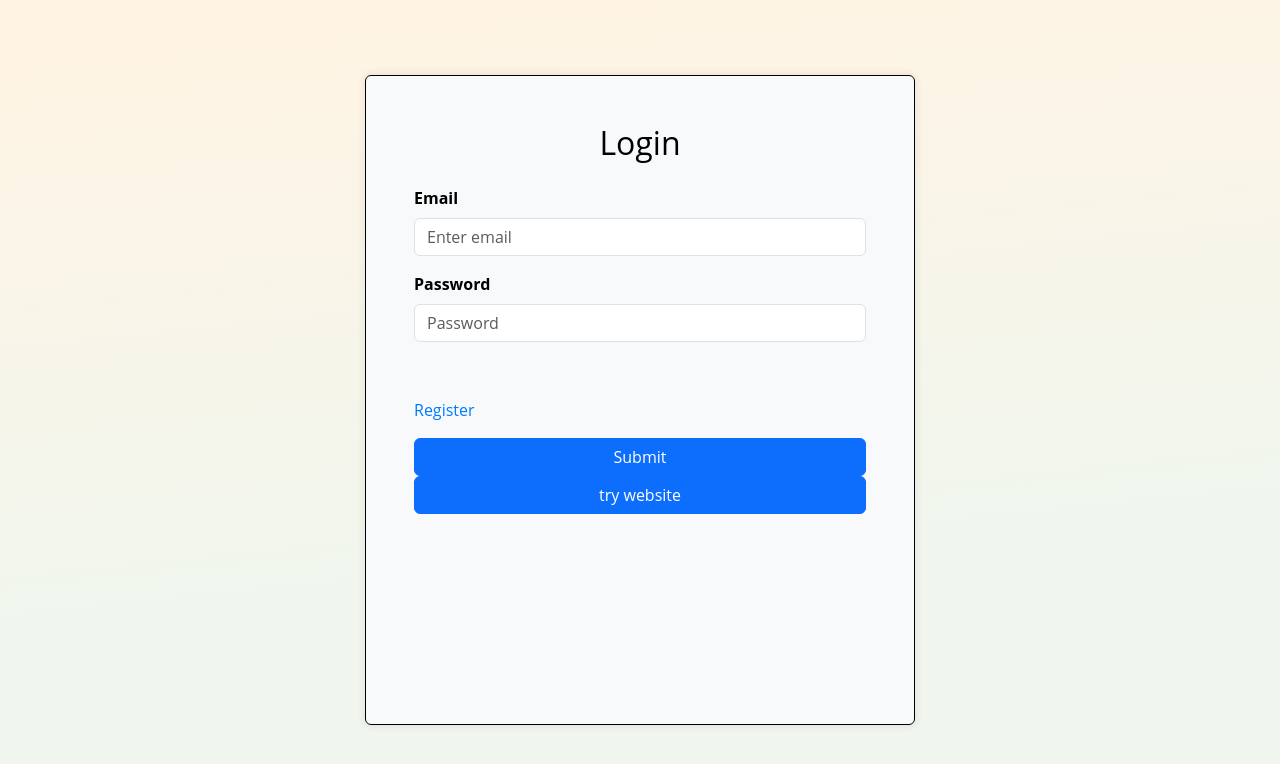
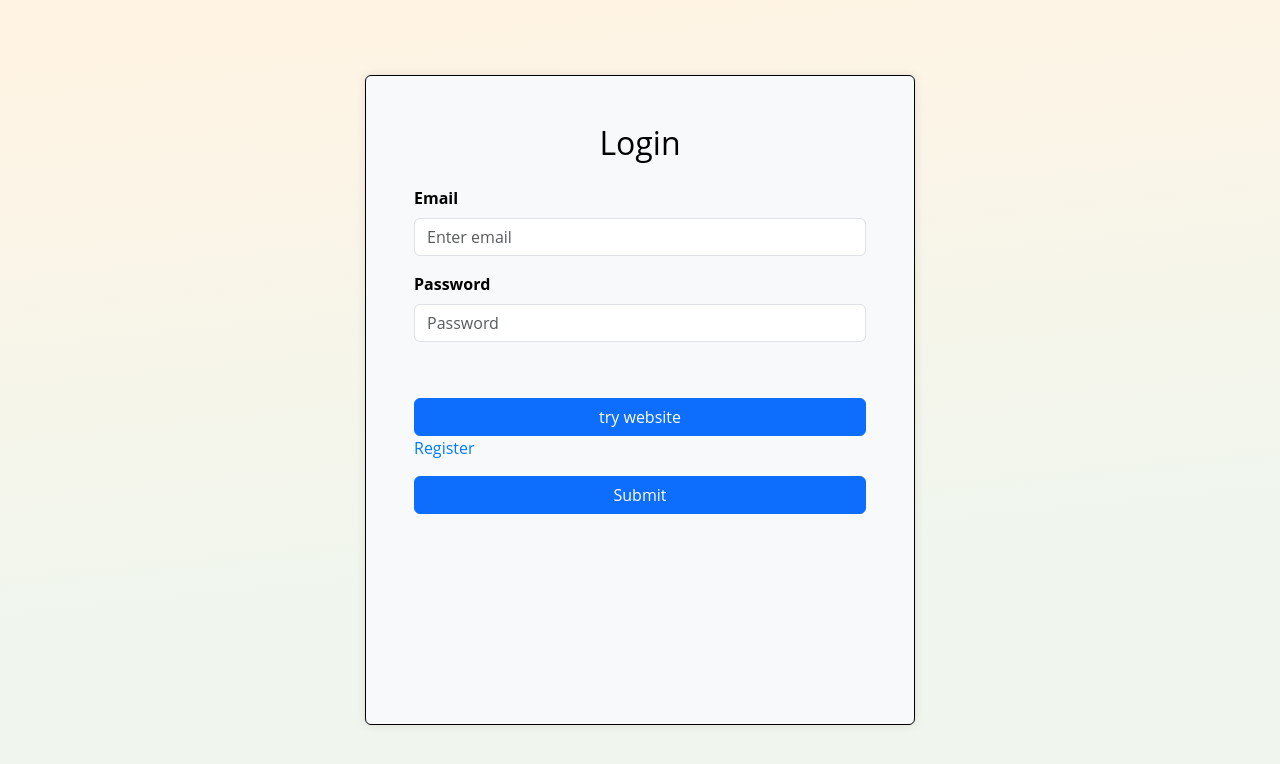
Before and after one commit to Rashedalfoqha/R-A-jobSearch, a React (Create React App) app in the folder frontend/: page / in a window 1280 px wide. Shown: the top 764 px of the page. Built offline with nearby package versions, Linux system fonts and the light colour scheme.

Commit message:
guset login

```diff
--- a/frontend/src/components/login/Login.js
+++ b/frontend/src/components/login/Login.js
@@ -97,22 +97,22 @@ const Login = () => {
             onError={handleGoogleLoginError}
           />
         </GoogleOAuthProvider>
+        <button
+          type="submit"
+          className="btn btn-primary"
+          onChange={() => {
+            setEmail("guset@gmail.com");
+            setPassword("123");
+          }}
+        >
+          try website
+        </button>
         <div className="mb-3">
           <Link to="/register">Register</Link>
         </div>
         <button type="submit" className="btn btn-primary">
           Submit
         </button>{" "}
-        <button
-          type="submit"
-          className="btn btn-primary"
-          onChange={() => {
-           setEmail("guset@gmail.com")
-           setPassword("123")
-          }}
-        >
-          try website
-        </button>
       </form>
     </div>
   );
```
